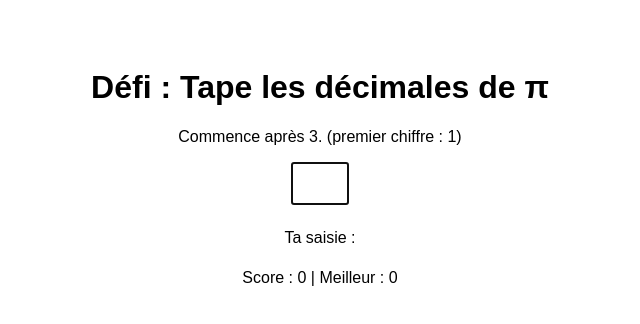
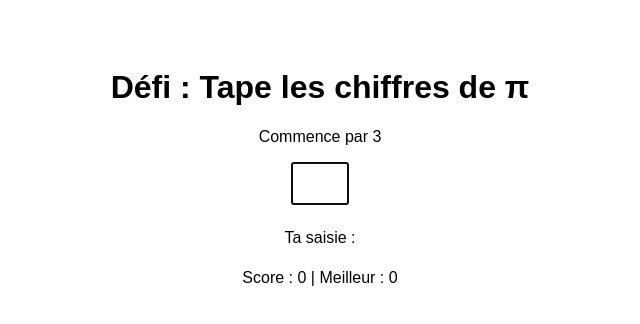
Before and after one commit to LphqhOryhu/pi, a plain HTML site: page index.html in a window 1280 px wide. Shown: the whole page, without its empty margins (320-960 px from the left). Drawn offline with Linux system fonts and the light colour scheme.

Commit message:
Update index.html

```diff
--- a/index.html
+++ b/index.html
@@ -31,8 +31,8 @@
   </style>
 </head>
 <body>
-  <h1>Défi : Tape les décimales de π</h1>
-  <p>Commence après 3. (premier chiffre : 1)</p>
+  <h1>Défi : Tape les chiffres de π</h1>
+  <p>Commence par 3</p>
   <input type="text" id="piInput" maxlength="1" autofocus />
 
   <p>Ta saisie : <span id="progression"></span></p>
@@ -45,7 +45,8 @@
   <div id="message" class="error"></div>
 
   <script>
-    const piDigits = "14159265358979323846264338327950288419716939937510"; // ajoute autant de chiffres que tu veux
+    // La chaîne commence par 3 maintenant
+    const piDigits = "314159265358979323846264338327950288419716939937510";
     let currentIndex = 0;
     let currentScore = 0;
     let bestScore = localStorage.getItem("bestPiScore") || 0;
```
